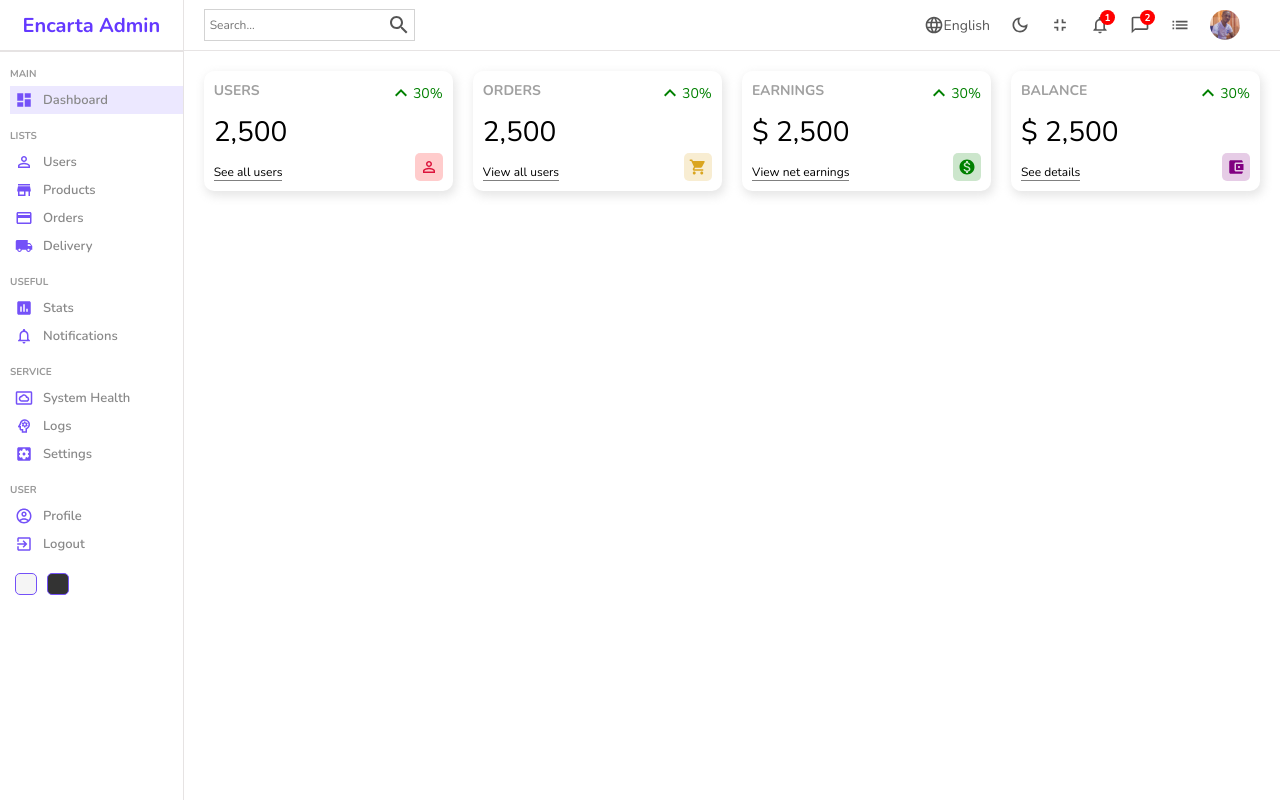
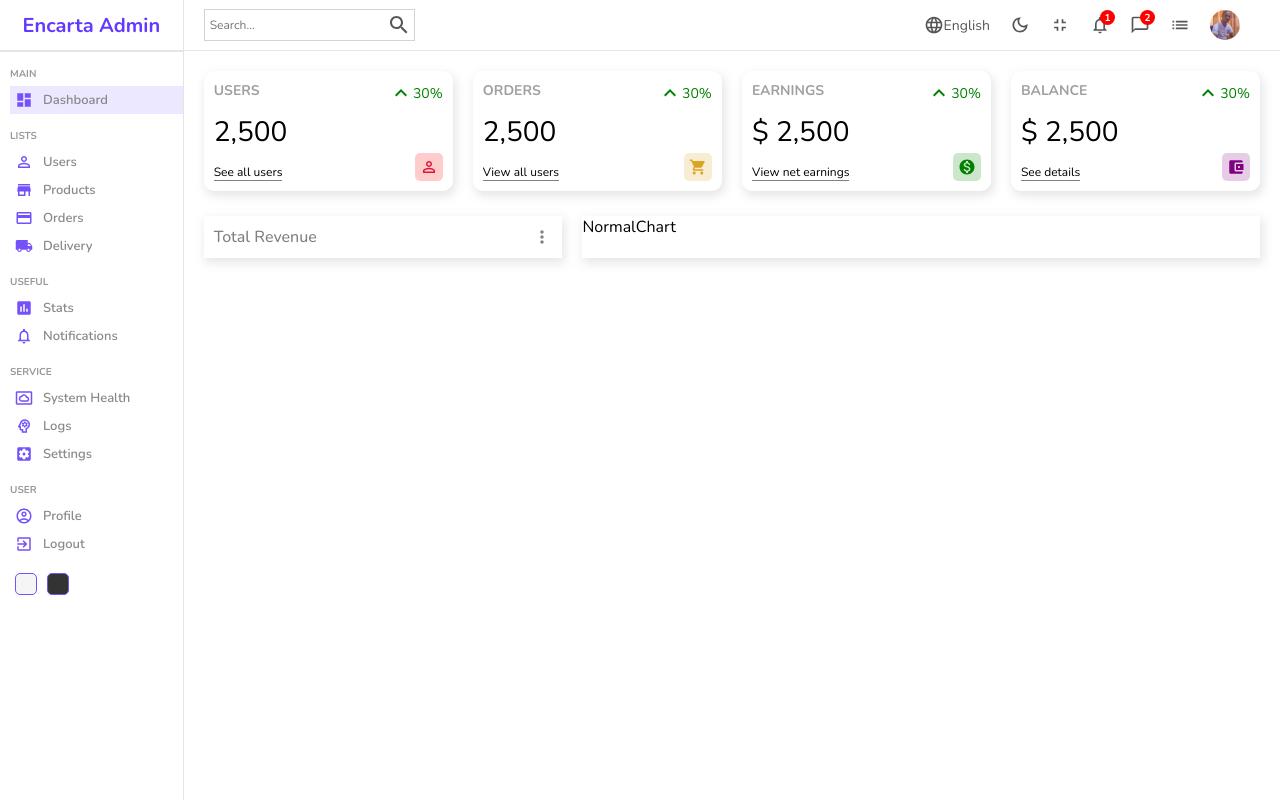
Before and after one commit to anyars-encarta/dashboard-admin, a React (Create React App) app: page / in a window 1280 px wide. Built offline with nearby package versions, Linux system fonts and the light colour scheme.

Commit message:
Implememting bottom section of home page

```diff
--- /dev/null
+++ b/src/components/featuredChart/FeaturedChart.jsx
@@ -0,0 +1,22 @@
+import React from 'react';
+import MoreVertIcon from '@mui/icons-material/MoreVert';
+import './featuredChart.scss';
+
+const FeaturedChart = () => {
+  return (
+    <div className='featuredChart'>
+      <div className="top">
+        <h1 className="title">Total Revenue</h1>
+        <MoreVertIcon fontSize='small'/>
+      </div>
+
+      <div className="bottom">
+        <div className="featuredDetail">
+
+        </div>
+      </div>
+    </div>
+  )
+}
+
+export default FeaturedChart
--- /dev/null
+++ b/src/components/featuredChart/featuredChart.scss
@@ -0,0 +1,20 @@
+.featuredChart {
+    flex: 2;
+
+    -webkit-box-shadow: 2px 4px 10px 1px rgba(0, 0, 0, 0.47);
+    box-shadow: 2px 4px 10px 1px rgba(201, 201, 201, 0.47);
+
+    padding: 10px;
+
+    .top {
+        display: flex;
+        align-items: center;
+        justify-content: space-between;
+        color: gray;
+
+        .title {
+            font-size: 16px;
+            font-weight: 500;
+        }
+    }
+}
--- /dev/null
+++ b/src/components/normalChart/NormalChart.jsx
@@ -0,0 +1,10 @@
+import React from 'react';
+import './normalChart.scss';
+
+const NormalChart = () => {
+  return (
+    <div className='normalChart'>NormalChart</div>
+  )
+}
+
+export default NormalChart
--- /dev/null
+++ b/src/components/normalChart/normalChart.scss
@@ -0,0 +1,6 @@
+.normalChart {
+    flex: 4;
+
+    -webkit-box-shadow: 2px 4px 10px 1px rgba(0, 0, 0, 0.47);
+    box-shadow: 2px 4px 10px 1px rgba(201, 201, 201, 0.47);
+}
--- a/src/pages/home/Home.jsx
+++ b/src/pages/home/Home.jsx
@@ -3,6 +3,8 @@ import Navbar from '../../components/navbar/Navbar';
 import Sidebar from '../../components/sidebar/Sidebar';
 import './home.scss';
 import Widget from '../../components/widget/Widget';
+import FeaturedChart from '../../components/featuredChart/FeaturedChart';
+import NormalChart from '../../components/normalChart/NormalChart';
 
 const Home = () => {
   return (
@@ -17,6 +19,11 @@ const Home = () => {
           <Widget type='earnings' />
           <Widget type='balance' />
         </div>
+
+        <div className="charts">
+          <FeaturedChart />
+          <NormalChart />
+        </div>
       </div>
     </div>
   )
--- a/src/pages/home/home.scss
+++ b/src/pages/home/home.scss
@@ -4,11 +4,15 @@
     .homeContainer {
         flex: 6;
 
-        .widgets {
+        .widgets, .charts {
             display: flex;
             padding: 20px;
             gap: 20px;
             flex-wrap: wrap;
         }
+
+        .charts {
+            padding: 5px 20px;
+        }
     }
 }
```
